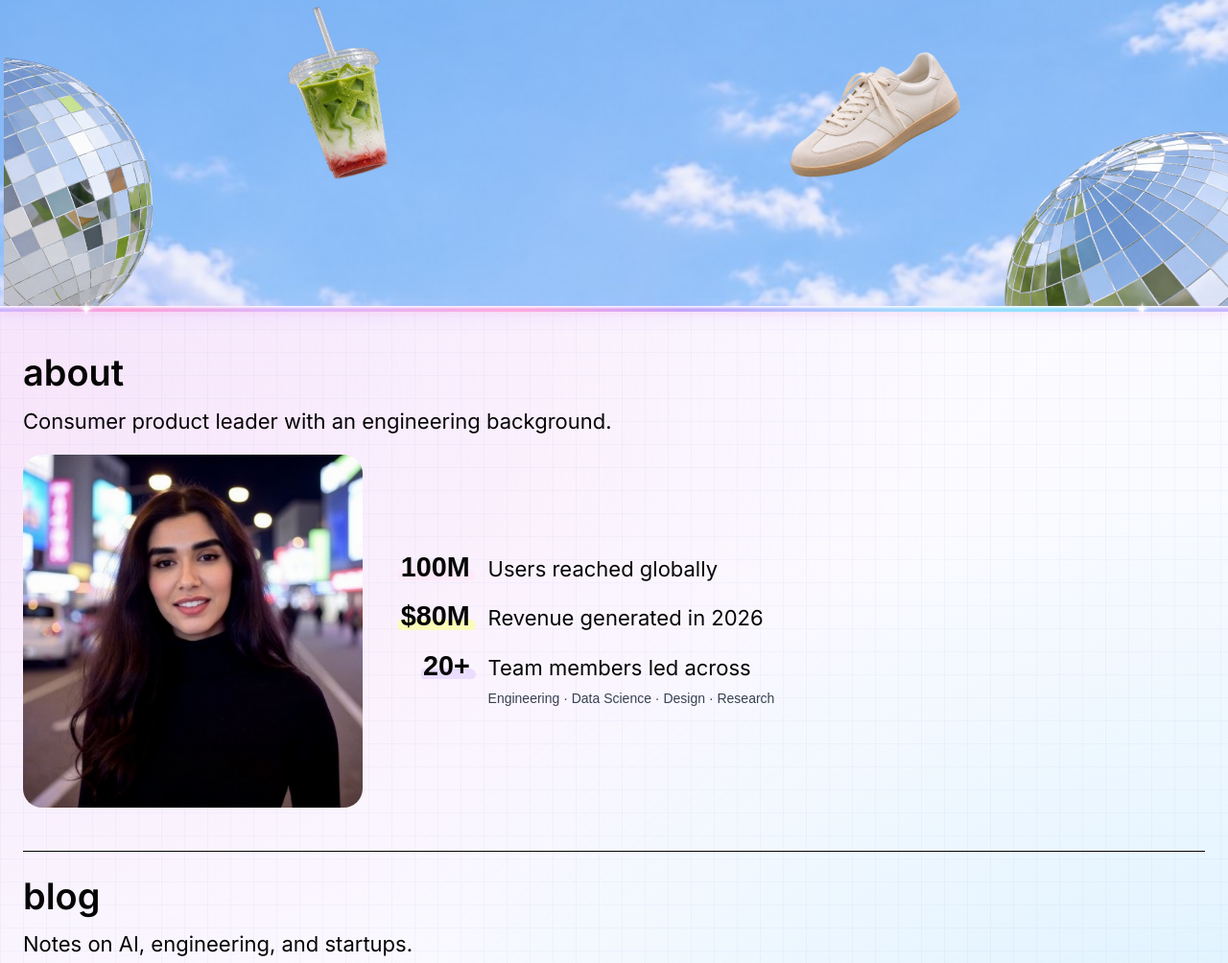
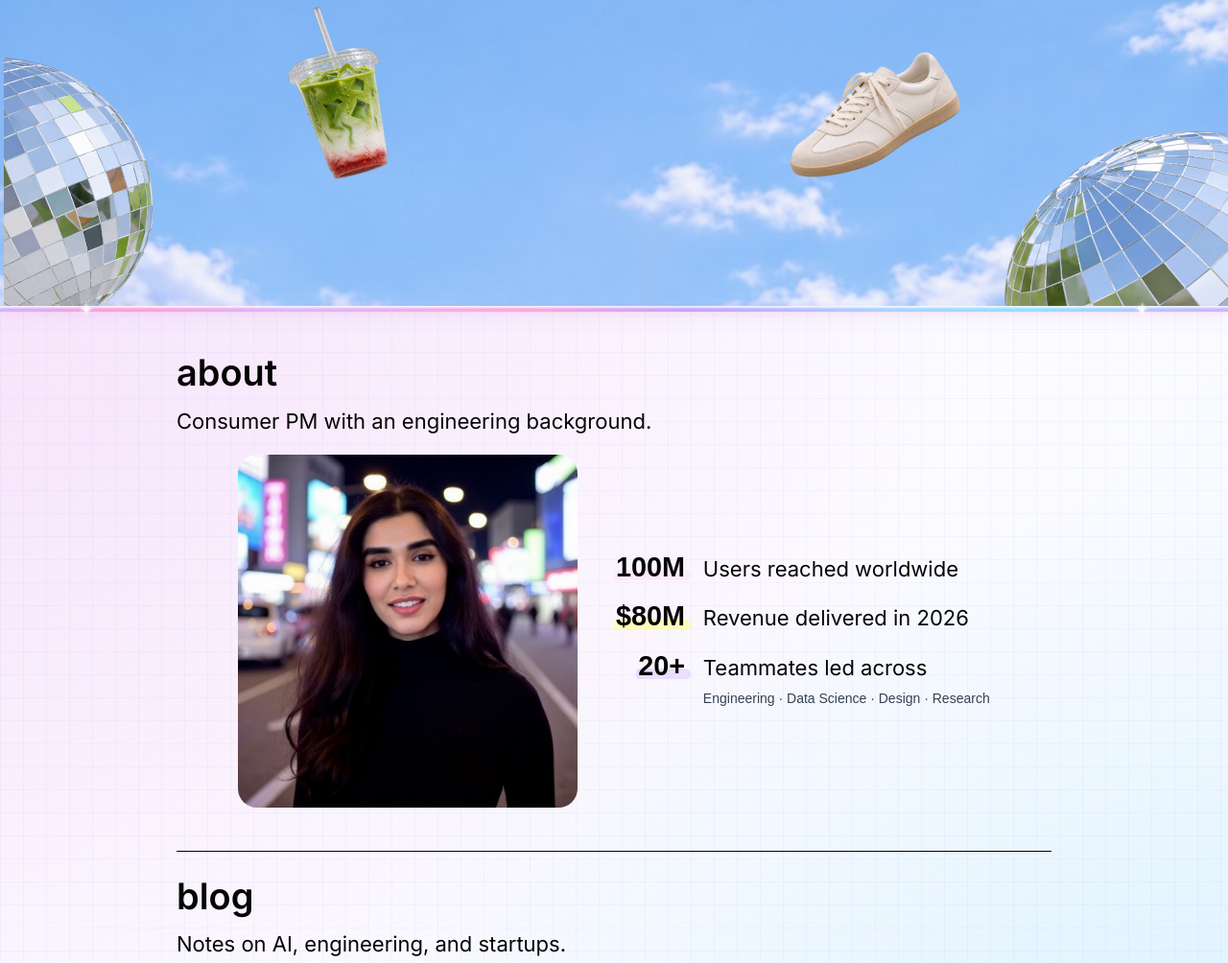
Before and after one commit to skhander/Website-2.0, a plain HTML site: page index.html in a window 1280 px wide. Shown: the part 481-1485 px from the top of the page at 96% size. Drawn offline with Linux system fonts and the light colour scheme; a web font is replaced by a local one.

Commit message:
Tighten the sheet layout and refresh About copy.
Co-authored-by: Cursor <cursoragent@cursor.com>

```diff
--- a/index.html
+++ b/index.html
@@ -13,7 +13,7 @@
   <link rel="preconnect" href="https://fonts.gstatic.com" crossorigin>
   <link href="https://fonts.googleapis.com/css2?family=Instrument+Serif:ital@0;1&display=swap" rel="stylesheet">
   <link rel="stylesheet" href="brand.css">
-  <link rel="stylesheet" href="landing.css?v=20261123photo">
+  <link rel="stylesheet" href="landing.css?v=20261124noloc">
 </head>
 <body>
   <section class="hero" id="top">
@@ -111,7 +111,7 @@
   <section class="sheet" id="about">
     <div class="sheet-inner about-layout">
       <h2>about</h2>
-      <p class="about-intro">Consumer product leader with an engineering background.</p>
+      <p class="about-intro">Consumer PM with an engineering background.</p>
       <div class="about-content">
         <figure class="about-photo">
           <img src="images/sharin.jpg" alt="Sharin Khander" width="900" height="900">
@@ -120,19 +120,19 @@
           <div class="about-stat">
             <div class="about-number pink">100M</div>
             <div class="about-stat-copy">
-              <p class="about-stat-description">Users reached globally</p>
+              <p class="about-stat-description">Users reached worldwide</p>
             </div>
           </div>
           <div class="about-stat">
             <div class="about-number yellow">$80M</div>
             <div class="about-stat-copy">
-              <p class="about-stat-description">Revenue generated in 2026</p>
+              <p class="about-stat-description">Revenue delivered in 2026</p>
             </div>
           </div>
           <div class="about-stat">
             <div class="about-number purple">20+</div>
             <div class="about-stat-copy">
-              <p class="about-stat-description">Team members led across</p>
+              <p class="about-stat-description">Teammates led across</p>
               <p class="about-stat-detail">Engineering · Data Science · Design · Research</p>
             </div>
           </div>
--- a/landing.css
+++ b/landing.css
@@ -456,9 +456,10 @@ body {
 }
 
 .sheet-inner {
-  max-width: 1280px;
+  max-width: 960px;
   margin-inline: auto;
   padding: clamp(40px, 4vw, 64px) clamp(20px, 3vw, 24px) clamp(36px, 3.5vw, 56px);
+  text-align: left;
 }
 
 .sheet + .sheet .sheet-inner { padding-top: 0; }
@@ -489,15 +490,19 @@ body {
 
 #about .about-content {
   display: grid;
-  grid-template-columns: auto minmax(0, 1fr);
+  grid-template-columns: auto auto;
   align-items: center;
-  justify-content: start;
+  justify-content: center;
+  width: fit-content;
+  max-width: 100%;
+  margin-inline: auto;
+  text-align: left;
   gap: clamp(24px, 2.2vw + 12px, 48px);
 }
 
 #about .about-photo {
   width: clamp(220px, 12vw + 200px, 375px);
-  justify-self: start;
+  justify-self: center;
   margin: 0;
   aspect-ratio: 1 / 1.04;
   border-radius: clamp(20px, 1.5vw, 28px);
@@ -514,11 +519,12 @@ body {
 
 #about .about-stats {
   display: grid;
-  grid-template-columns: max-content minmax(0, 1fr);
+  grid-template-columns: max-content minmax(0, max-content);
   column-gap: var(--sheet-block);
   row-gap: var(--sheet-block);
   align-items: baseline;
   justify-items: start;
+  max-width: 100%;
 }
 
 #about .about-stat {
@@ -578,10 +584,15 @@ body {
 @media (max-width: 700px) {
   #about .about-content {
     grid-template-columns: 1fr;
+    justify-items: center;
   }
 
   #about .about-photo {
     aspect-ratio: 1 / 1;
+  }
+
+  #about .about-stats {
+    justify-self: center;
   }
 }
 
```
